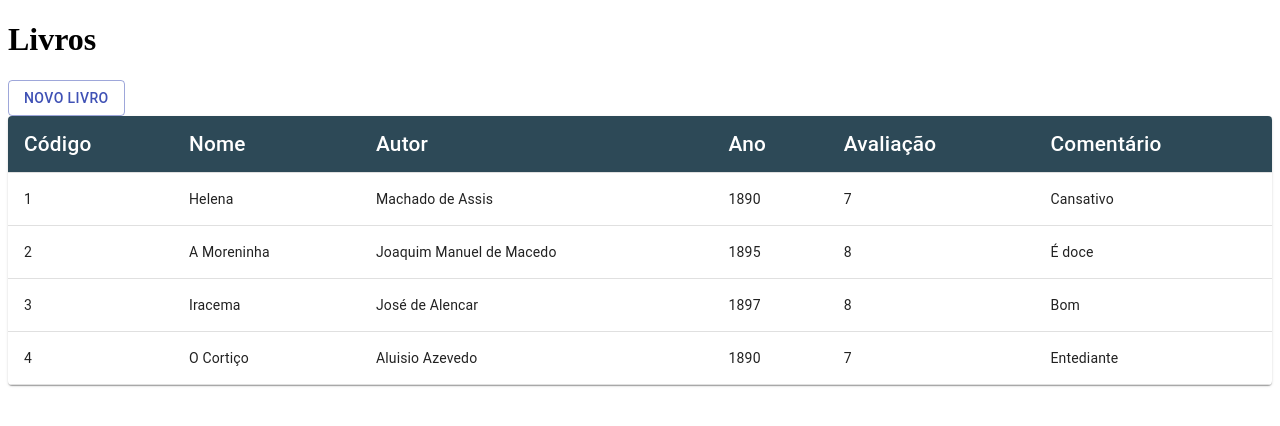
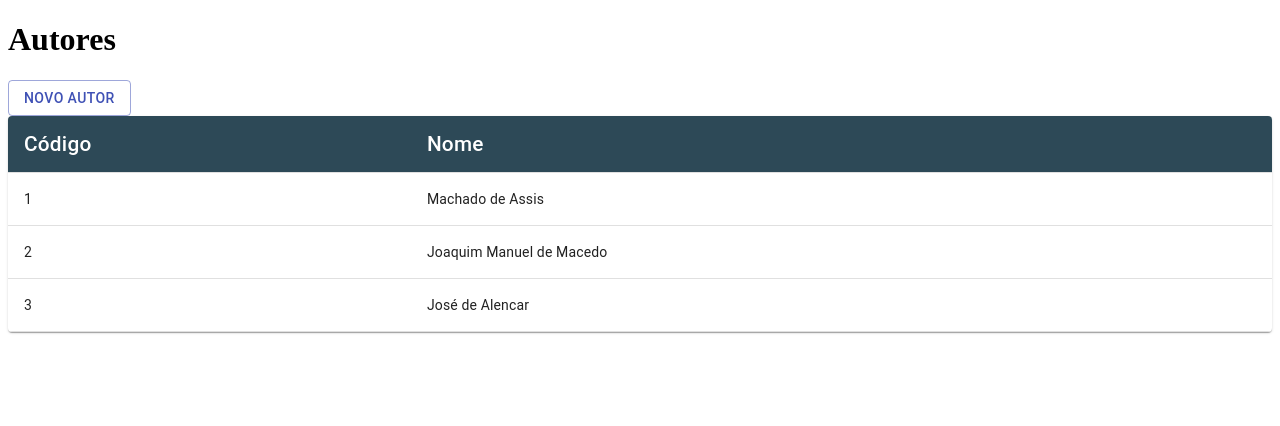
Before and after one commit to moacir-junior/library, a React (Create React App) app: page / in a window 1280 px wide. Shown: the top 426 px of the page. Built offline with nearby package versions, Linux system fonts and the light colour scheme.

Commit message:
Alterando form de livros e autores.

```diff
--- a/package.json
+++ b/package.json
@@ -4,6 +4,7 @@
   "private": true,
   "dependencies": {
     "@material-ui/core": "^4.11.0",
+    "@material-ui/lab": "^4.0.0-alpha.56",
     "@material-ui/styles": "^4.10.0",
     "@testing-library/jest-dom": "^4.2.4",
     "@testing-library/react": "^9.5.0",
--- a/src/App.js
+++ b/src/App.js
@@ -1,10 +1,13 @@
 import React from 'react';
-import Main from './pages/books'
+import MainPage from './pages/main'
+
+import AuthorsPage from './pages/authors'
+import BooksPage from './pages/books'
 
 function App() {
   return (
     <div className="App">
-      <Main />
+      <AuthorsPage />
     </div>
   );
 }
--- a/src/components/formNewBook/index.jsx
+++ b/src/components/formNewBook/index.jsx
@@ -1,14 +1,58 @@
-import React from 'react';
-import Button from '@material-ui/core/Button';
-import TextField from '@material-ui/core/TextField';
-import Dialog from '@material-ui/core/Dialog';
-import DialogActions from '@material-ui/core/DialogActions';
-import DialogContent from '@material-ui/core/DialogContent';
-import DialogContentText from '@material-ui/core/DialogContentText';
-import DialogTitle from '@material-ui/core/DialogTitle';
+import React, {useState} from 'react'
+import {
+  Button,
+  Dialog,
+  Select,
+  MenuItem,
+  TextField,
+  Typography,
+  InputLabel,
+  DialogTitle,
+  DialogActions,
+  DialogContent,
+  DialogContentText
+} from '@material-ui/core'
+import Rating from '@material-ui/lab/Rating';
+
+const authors = [{ id: 1, name: 'Machado de Assis' },
+{ id: 2, name: 'Joaquim Manuel de Macedo' },
+{ id: 3, name: 'José de Alencar' }]
+
+function SelectAuthor(props){
+  const [open, setOpen] = useState(false)
+
+  const handleChange = event => {
+    console.log(event.target.value)
+  }
+
+  const handleClose = () => {
+    setOpen(false);
+  };
+
+  const handleOpen = () => {
+    setOpen(true);
+  };
+
+  return (
+    <>
+      <InputLabel >Autor</InputLabel>
+      <Select fullWidth
+        open={open}
+        onClose={handleClose}
+        onOpen={handleOpen}
+        onChange={handleChange}
+      >
+        {authors.map(author =>
+          <MenuItem key={author.id} value={author.name}>{author.name}</MenuItem>
+        )}
+      </Select>
+    </>
+  )
+}
 
 export default function FormDialog() {
-  const [open, setOpen] = React.useState(false);
+  const [open, setOpen] = useState(false);
+  const [evaluation, setEvaluation] = useState(0);
 
   const handleClickOpen = () => {
     setOpen(true);
@@ -33,10 +77,15 @@ export default function FormDialog() {
             Informe os dados do livro.
           </DialogContentText>
           <TextField autoFocus id="name" label="Nome" type="text" fullWidth />
-          <TextField autoFocus id="author" label="Autor" type="text" fullWidth />
-          <TextField autoFocus id="year" label="Ano" type="text" fullWidth />
-          <TextField autoFocus id="eval" label="Avaliação" type="text" fullWidth />
-          <TextField autoFocus id="comment" label="Comentário" type="text" fullWidth />
+          <SelectAuthor evaluation={evaluation}/>
+          <TextField id="year" label="Ano" type="number" min="1500" max="2100" fullWidth />
+          <TextField id="comment" label="Comentário" type="text" fullWidth />
+          <Typography component="legend">Avaliação</Typography>
+          <Rating
+            name="simple-controlled"
+            value={evaluation}
+            onChange={(event, newValue) => {setEvaluation(newValue);}}
+          />
         </DialogContent>
         <DialogActions>
           <Button onClick={handleAdd} color="primary">
--- a/src/pages/authors.jsx
+++ b/src/pages/authors.jsx
@@ -0,0 +1,13 @@
+import React from 'react'
+import AuthorsTable from '../components/authorsTable'
+import FormNewAuthor from '../components/formNewAuthor'
+
+export default function Main(){
+    return(
+        <>
+            <h1>Autores</h1>
+            <FormNewAuthor />
+            <AuthorsTable />
+        </>
+    )
+}
--- a/src/pages/books.jsx
+++ b/src/pages/books.jsx
@@ -1,23 +1,8 @@
 import React from 'react'
-import { makeStyles } from '@material-ui/core/styles'
-import Button from '@material-ui/core/Button'
 import BooksTable from '../components/booksTable'
 import FormNewBook from '../components/formNewBook'
 
-const useStyles = makeStyles((theme) => ({
-    button:{
-        backgroundColor: '#2d4957',
-        color: '#fff',
-        width: '15ch',
-        '&:hover': {
-            backgroundColor: '#4e7487',
-        }
-    },
-  }))
-
 export default function Main(){
-    const classes = useStyles()
-
     return(
         <>
             <h1>Livros</h1>
--- /dev/null
+++ b/src/pages/main.jsx
@@ -0,0 +1,7 @@
+import React from 'react'
+
+export default function (){
+    return (
+        <h1>Esta é a página principal</h1>
+    )
+}
```
Also changed, not shown: 1 other file (tests, documents, lock files or other folders).
